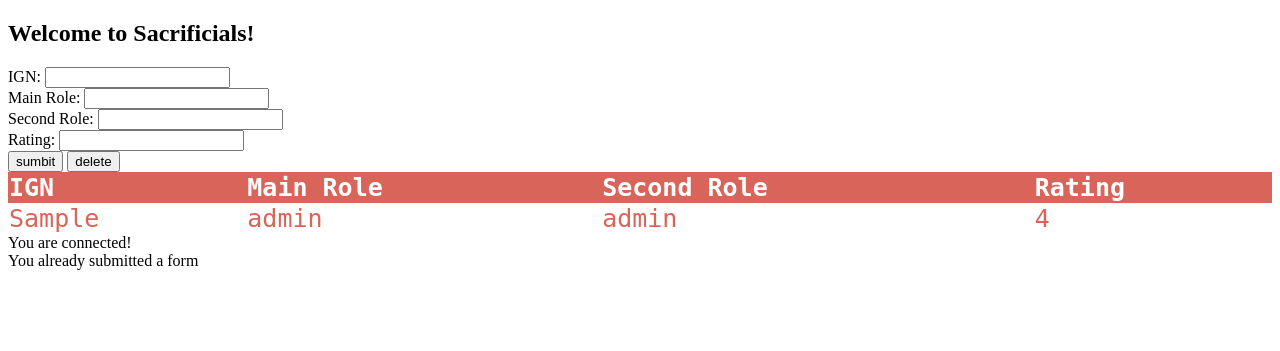
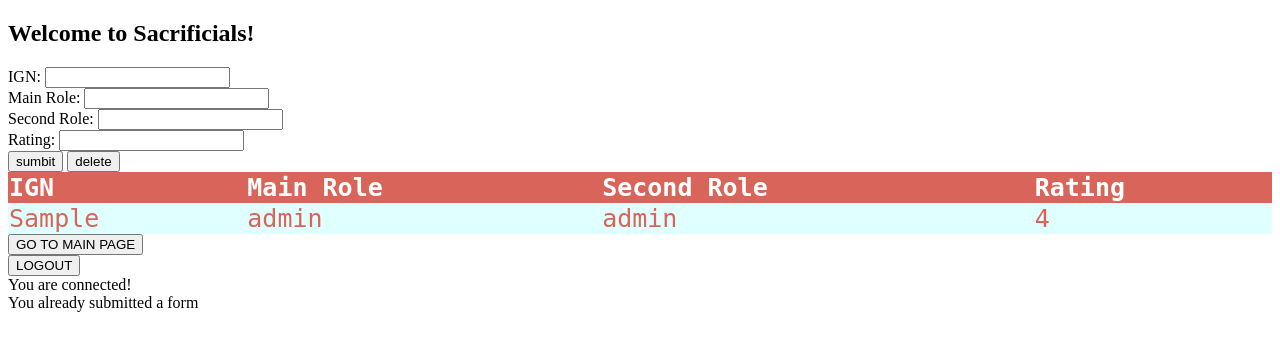
Before and after one commit to Kywll/SRF-WEB-PROJECT, a PHP site: page /tryout.php?ign=1 in a window 1280 px wide. Shown: the top 351 px of the page. Run offline with PHP 8.4, Linux system fonts and the light colour scheme; the visitor is signed in with stand-in values (Sample User, id 1); tables that the repository leaves empty or names only in its code hold one stand-in row (values such as "Sample post"); data that the repository does not hold is empty.

Commit message:
Update tryout.php

```diff
--- a/SRF WEBSITE/tryout.php
+++ b/SRF WEBSITE/tryout.php
@@ -30,8 +30,6 @@
 </html>
 
 
-
-
 <!DOCTYPE html>
 <html lang="en">
 <head>
@@ -46,6 +44,7 @@
             font-family: monospace;
             font-size: 25px;
             text-align: left;
+            background-color: lightcyan;
         }
         th {
             background-color: #d96459;
@@ -83,6 +82,23 @@
         ?>
 
     </table>
+</body>
+</html>
+
+<!DOCTYPE html>
+<html lang="en">
+<head>
+    <meta charset="UTF-8">
+    <meta name="viewport" content="width=device-width, initial-scale=1.0">
+    <title>Document</title>
+</head>
+<body>
+    <form action="index.php">
+        <button>GO TO MAIN PAGE<br></button>
+    </form>
+    <form action="login.php">
+        <button>LOGOUT<br></button>
+    </form>
 </body>
 </html>
 
```
